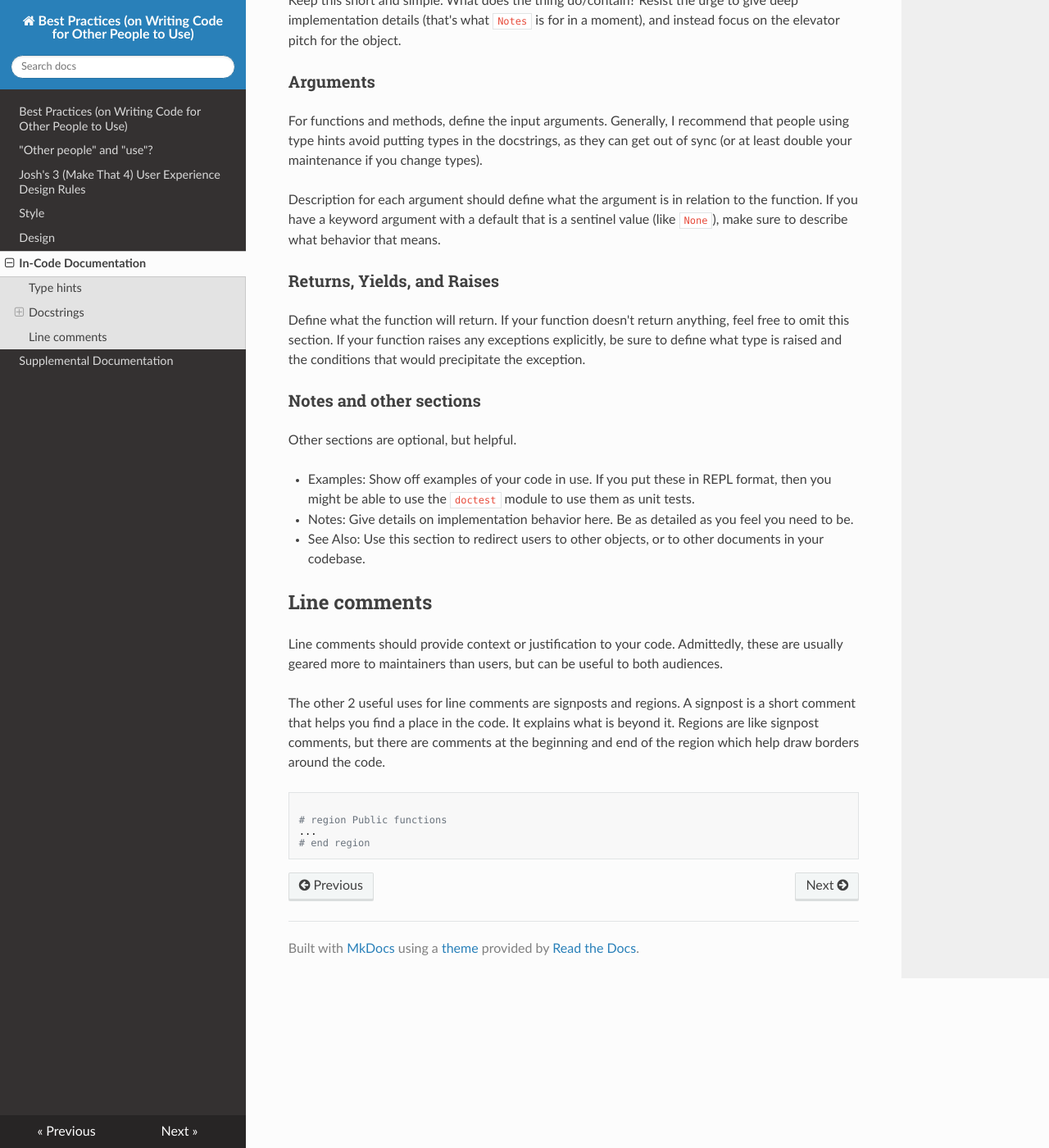
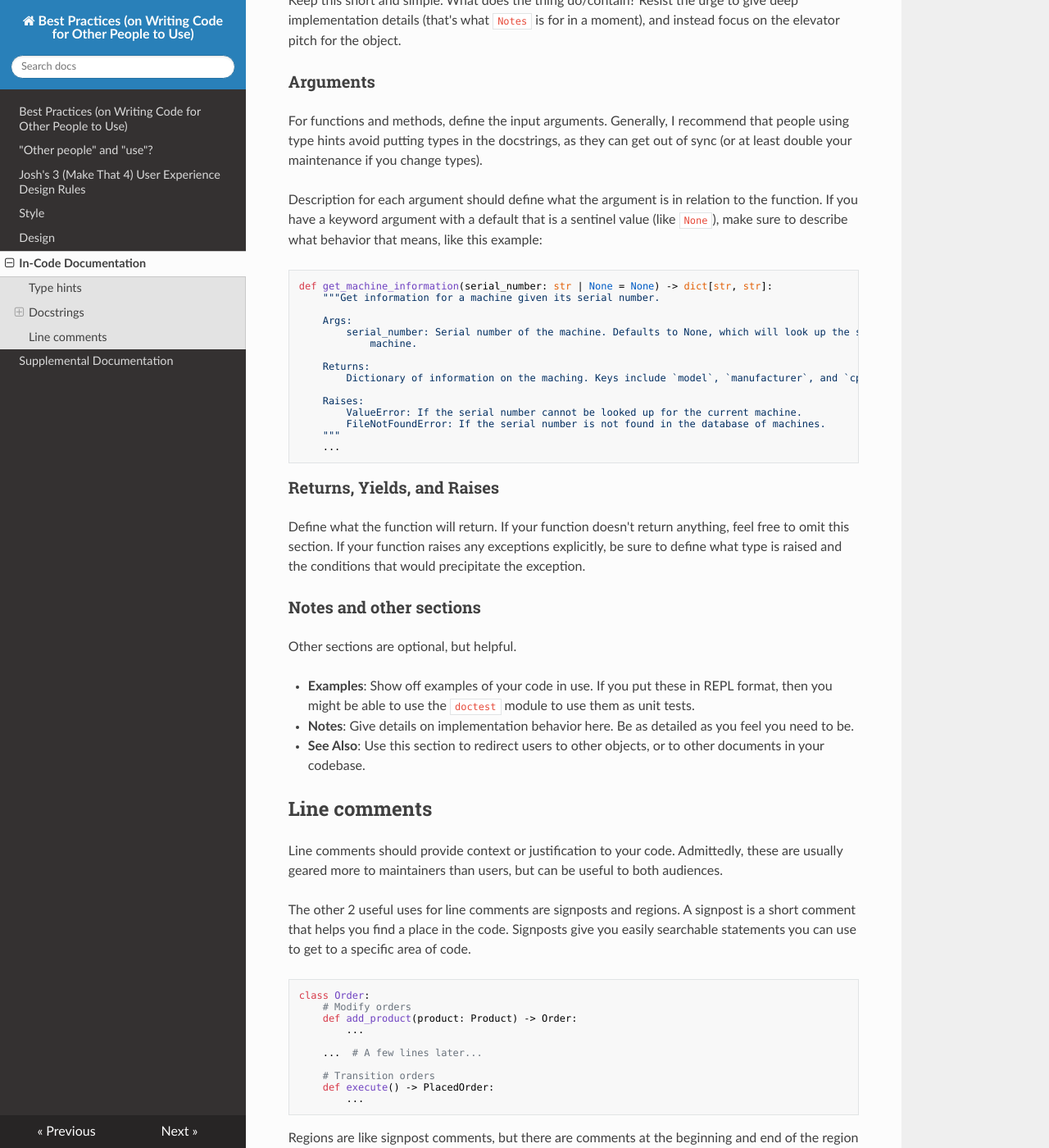
Before and after one commit to dijital20/pytexas-meetup0923-best-practices, an MkDocs documentation site: the page built from docs/5_in_code_documentation.md, in a window 1280 px wide and 1400 px high, scrolled down 670 px. Shown: the whole window at 82% size. Built offline with MkDocs 1.6.1, drawn with Linux system fonts in a browser that asks for light colours; nearby versions of some CDN libraries; some of the changed text lies outside the part shown.

Commit message:
Content edits.

````diff
--- a/docs/5_in_code_documentation.md
+++ b/docs/5_in_code_documentation.md
@@ -1,48 +1,108 @@
 # In-Code Documentation
 
-Documentation in code can also make a huge difference, especially in today's era of modern development tools. VSCode, PyCharm, and others can easily use in-code documentation to help guide users.
+Documentation in code can also make a huge difference, especially in today's era of modern development tools. VSCode,
+PyCharm, and others can easily use in-code documentation to help guide users.
 
 ## Type hints
 
-Type hints are great. Well written type hints let your users know what data types you expect for inputs and outputs. Coupled with a tool like `mypy`, type hints can also help find bugs in your own code, by helping to ensure consistent usage.
+Type hints are great. Well written type hints let your users know what data types you expect for inputs and outputs.
+Coupled with a tool like `mypy`, type hints can also help find bugs in your own code, by helping to ensure consistent
+usage.
 
 ## Docstrings
 
-Every module, class, and function/method should have a docstring. Regardless of which format you use (Sphinx, RestructuredText, Google, etc.), good, descriptive docstrings can be a lifesaver for development or documentation tool.
+Every module, class, and function/method should have a docstring. Regardless of which format you use (Sphinx,
+RestructuredText, Google, etc.), good, descriptive docstrings can be a lifesaver for development or documentation tool.
 
 Docstrings should ideally have 3 parts...
 
 ### Summary
 
-Keep this short and simple. What does the thing do/contain? Resist the urge to give deep implementation details (that's what `Notes` is for in a moment), and instead focus on the elevator pitch for the object.
+Keep this short and simple. What does the thing do/contain? Resist the urge to give deep implementation details (that's
+what `Notes` is for in a moment), and instead focus on the elevator pitch for the object.
 
 ### Arguments
 
-For functions and methods, define the input arguments. Generally, I recommend that people using type hints avoid putting types in the docstrings, as they can get out of sync (or at least double your maintenance if you change types).
+For functions and methods, define the input arguments. Generally, I recommend that people using type hints avoid putting
+types in the docstrings, as they can get out of sync (or at least double your maintenance if you change types).
 
-Description for each argument should define what the argument is in relation to the function. If you have a keyword argument with a default that is a sentinel value (like `None`), make sure to describe what behavior that means.
+Description for each argument should define what the argument is in relation to the function. If you have a keyword
+argument with a default that is a sentinel value (like `None`), make sure to describe what behavior that means, like
+this example:
+
+```python
+def get_machine_information(serial_number: str | None = None) -> dict[str, str]:
+    """Get information for a machine given its serial number.
+
+    Args:
+        serial_number: Serial number of the machine. Defaults to None, which will look up the serial of the current
+            machine.
+
+    Returns:
+        Dictionary of information on the maching. Keys include `model`, `manufacturer`, and `cpu`.
+
+    Raises:
+        ValueError: If the serial number cannot be looked up for the current machine.
+        FileNotFoundError: If the serial number is not found in the database of machines.
+    """
+    ...
+```
 
 ### Returns, Yields, and Raises
 
-Define what the function will return. If your function doesn't return anything, feel free to omit this section. If your function raises any exceptions explicitly, be sure to define what type is raised and the conditions that would precipitate the exception.
+Define what the function will return. If your function doesn't return anything, feel free to omit this section. If your
+function raises any exceptions explicitly, be sure to define what type is raised and the conditions that would
+precipitate the exception.
 
 ### Notes and other sections
 
 Other sections are optional, but helpful.
 
-- Examples: Show off examples of your code in use. If you put these in REPL format, then you might be able to use the `doctest` module to use them as unit tests.
-- Notes: Give details on implementation behavior here. Be as detailed as you feel you need to be.
-- See Also: Use this section to redirect users to other objects, or to other documents in your codebase.
+- **Examples**: Show off examples of your code in use. If you put these in REPL format, then you might be able to use the
+  `doctest` module to use them as unit tests.
+- **Notes**: Give details on implementation behavior here. Be as detailed as you feel you need to be.
+- **See Also**: Use this section to redirect users to other objects, or to other documents in your codebase.
 
 ## Line comments
 
-Line comments should provide context or justification to your code. Admittedly, these are usually geared more to maintainers than users, but can be useful to both audiences.
+Line comments should provide context or justification to your code. Admittedly, these are usually geared more to
+maintainers than users, but can be useful to both audiences.
 
-The other 2 useful uses for line comments are signposts and regions. A signpost is a short comment that helps you find a place in the code. It explains what is beyond it. Regions are like signpost comments, but there are comments at the beginning and end of the region which help draw borders around the code.
+The other 2 useful uses for line comments are signposts and regions. A signpost is a short comment that helps you find
+a place in the code. Signposts give you easily searchable statements you can use to get to a specific area of code.
 
 ```python
+class Order:
+    # Modify orders
+    def add_product(product: Product) -> Order:
+        ...
 
-# region Public functions
+    ...  # A few lines later...
+
+    # Transition orders
+    def execute() -> PlacedOrder:
+        ...
+```
+
+Regions are like signpost comments, but there are comments at the beginning and end of the region which help draw
+borders around the code. Most modern editors can detect these comments and allow code folding. Even without that, it
+helps you group objects by usage. Regions can be nested.
+
+```python
+# region Public classes
+class Order:
+    # region Magic Methods
+    def __init__():
+        ...
+    # endregion
+
+    # region Public functions
+    def add_product(product: Product) -> Order:
+        ...
+
+    ...
+    # endregion
+
 ...
-# end region
+# endregion
 ```
````
Also changed, not shown: docs/2_design_rules.md (+3 -3 lines), docs/3_style.md (+29 -13 lines), docs/4_code_design.md (+18 -7 lines).
